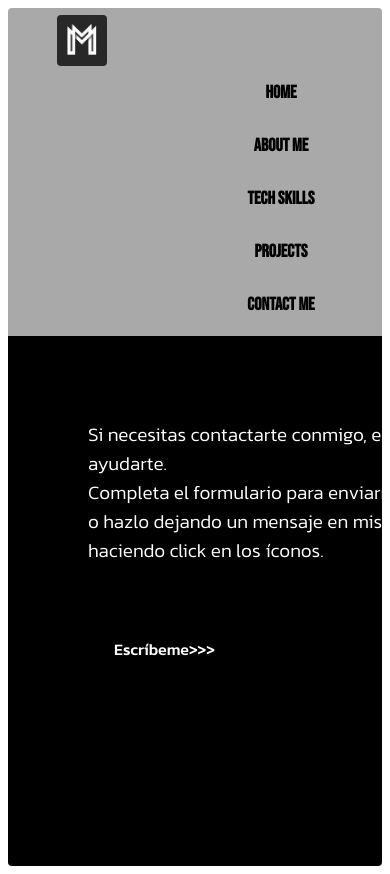
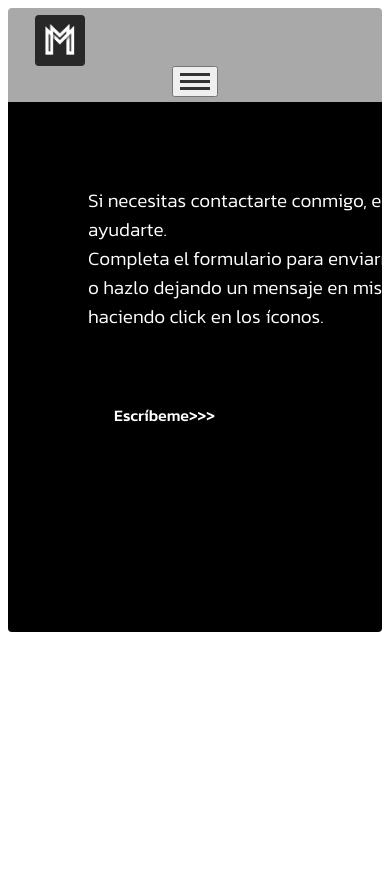
Before and after one commit to MarcosMoreno0912/Portfolio_Marcos, a React (Vite) app in the folder Client/: page /contact in a window 390 px wide. After the commit the page ends 844 px from the top, so only its background shows below. Built offline with nearby package versions, Linux system fonts and the light colour scheme.

Commit message:
Home Responsive css

```diff
--- a/Client/src/components/NavBar/NavBar.jsx
+++ b/Client/src/components/NavBar/NavBar.jsx
@@ -1,9 +1,14 @@
-import React from 'react';
+import React, { useState } from 'react';
 import { useNavigate } from 'react-router-dom'
 import style from './NavBar.module.css';
 
 const NavBar = () => {
 	const navigate = useNavigate()
+	const [mobileMenuOpen, setMobileMenuOpen] = useState(false);
+
+	const toggleMobileMenu = () => {
+		setMobileMenuOpen(!mobileMenuOpen);
+	};
 
 	const handleHomeClick = () => {
 		navigate('/')
@@ -27,34 +32,50 @@ const NavBar = () => {
 
 	return (
 		<div className={style.nav} >
-
 			<img src="../../../pestañaPortfolio.jpg" alt="Logo" onClick={handleHomeClick}/>
 
-			<button>
+			<button className={style.menuIcon} onClick={toggleMobileMenu}>
+        <div className={style.bar}></div>
+        <div className={style.bar}></div>
+        <div className={style.bar}></div>
+      </button>
+
+      {/* Contenedor del menú móvil */}
+      {mobileMenuOpen && (
+        <nav className={style.mobileMenu}>
+          <button onClick={handleHomeClick}>Home</button>
+          <button onClick={handleAboutClick}>About Me</button>
+          <button onClick={handleTechSkillsClick}>Tech Skills</button>
+    			<button onClick={handleProjectsClick}>Projects</button>
+    			<button onClick={handleContactMeClick}>Contact Me</button>
+        </nav>
+      )}
+
+			<button className={style.navBtn}>
     		<span className={style.box} onClick={handleHomeClick}>
         	Home
     		</span>
 			</button>
 
-			<button>
+			<button className={style.navBtn}>
     		<span className={style.box} onClick={handleAboutClick}>
         	About Me
     		</span>
 			</button>
 
-			<button>
+			<button className={style.navBtn}>
     		<span className={style.box} onClick={handleTechSkillsClick}>
         	Tech Skills
     		</span>
 			</button>
 
-			<button>
+			<button className={style.navBtn}>
     		<span className={style.box} onClick={handleProjectsClick}>
         	Projects
     		</span>
 			</button>
 
-			<button>
+			<button className={style.navBtn}>
     		<span className={style.box} onClick={handleContactMeClick}>
         	Contact Me
     		</span>
--- a/Client/src/components/NavBar/NavBar.module.css
+++ b/Client/src/components/NavBar/NavBar.module.css
@@ -1,6 +1,7 @@
 .nav {
 	display: flex;
 	flex-wrap: wrap;
+  flex-direction: row;
 	justify-content: flex-end;
 	padding: 5px;
 	/*border: 4px solid black;*/
@@ -20,7 +21,7 @@
   cursor: pointer;
 }
 
-.box {
+.nav .navBtn .box {
   width: 140px;
   height: auto;
   float: left;
@@ -38,7 +39,7 @@
   color: black;
 }
 
-.box:before {
+.nav .navBtn .box:before {
   position: absolute;
   content: '';
   left: 0;
@@ -51,7 +52,7 @@
   transform: translateX(100%);
 }
 
-.box:after {
+.nav .navBtn .box:after {
   position: absolute;
   content: '';
   top: 0;
@@ -64,25 +65,25 @@
   transform: translateX(-100%);
 }
 
-.box:hover {
+.nav .navBtn .box:hover {
   box-shadow: 0 5px 15px rgba(0, 0, 0, 0.5);
 }
 
-.box:hover:before {
+.nav .navBtn .box:hover:before {
   border-color: #262626;
   height: 100%;
   transform: translateX(0);
   transition: .3s transform linear, .3s height linear .3s;
 }
 
-.box:hover:after {
+.nav .navBtn .box:hover:after {
   border-color: #262626;
   height: 100%;
   transform: translateX(0);
   transition: .3s transform linear, .3s height linear .5s;
 }
 
-button {
+.nav .navBtn {
   color: black;
   text-decoration: none;
   cursor: pointer;
@@ -90,3 +91,75 @@ button {
   border: none;
   background: transparent;
 }
+
+/* Estilo para el menú móvil (inicialmente oculto) */
+.nav .mobileMenu {
+  display: none;
+  flex-direction: column; /* Alinea los elementos verticalmente */
+  background-color: darkgray; /* Cambia el color de fondo según tu diseño */
+  position: absolute; /* Asegura que se superponga a otros elementos */
+  top: 100%; /* Coloca el menú debajo del botón de hamburguesa */
+  left: 0;
+  width: 100%;
+  padding: 10px; /* Espaciado interior para los elementos de menú */
+  border-radius: 0px 0px 4px 4px; /* Igual que en tu .nav */
+  /* Otros estilos de diseño específicos según tu preferencia */
+}
+
+/* Estilo para los elementos del menú móvil */
+.nav .mobileMenu button {
+  background: transparent;
+  border: none;
+  color: black;
+  padding: 10px 0; /* Espaciado vertical para los elementos de menú */
+  width: 100%; /* Ocupa todo el ancho disponible */
+  text-align: center;
+  cursor: pointer;
+  /* Otros estilos de diseño específicos según tu preferencia */
+}
+
+/* Estilo para los elementos del menú móvil al pasar el cursor */
+.nav .mobileMenu button:hover {
+  background-color: #262626; /* Cambia el color al pasar el cursor */
+  color: white; /* Cambia el color del texto al pasar el cursor */
+}
+
+/* Estilo para el icono de menú (hamburguesa) */
+.nav .menuIcon {
+  display: none; /* Ocultar en pantallas grandes */
+  cursor: pointer;
+}
+
+.nav .menuIcon .bar {
+  width: 30px;
+  height: 3px;
+  background-color: #333;
+  margin: 4px 0;
+}
+
+/* Estilo para el menú móvil (inicialmente oculto) */
+.nav .mobileMenu {
+  display: none;
+}
+
+/* Media query para mostrar el menú desplegable en pantallas pequeñas */
+@media (max-width: 600px) {
+  .nav {
+    display: flex;
+    justify-content: space-around;
+  }
+
+  .nav .navBtn {
+    display: none;
+  }
+
+  .nav .menuIcon {
+    display: inline-block;/* Mostrar el icono de menú en pantallas pequeñas */
+    justify-content: flex-start;
+  }
+
+  .nav .mobileMenu{
+    display: flex; /* Mostrar el menú móvil en pantallas pequeñas */
+    margin-bottom: 30%;
+  }
+}
```
